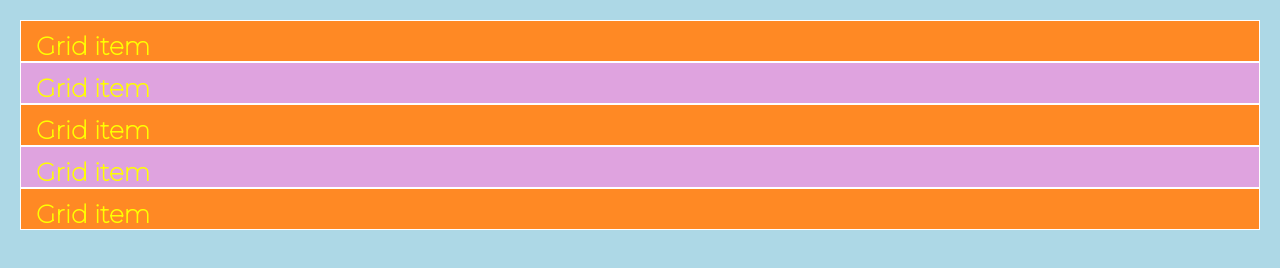
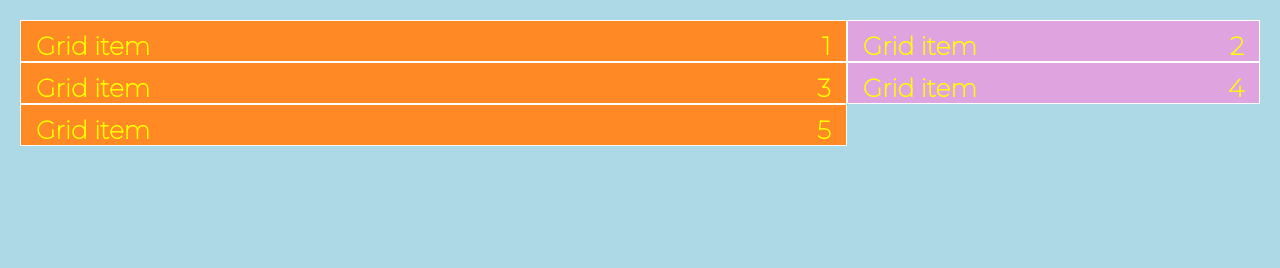
Before and after one commit to regiem14/CSS-Grid-Exercise, a plain HTML site: page index.html in a window 1280 px wide. Drawn offline with Linux system fonts and the light colour scheme.

Commit message:
added class grid-item css

```diff
--- a/style.css
+++ b/style.css
@@ -18,11 +18,15 @@ html,body{
     position: relative;
     padding: 20px;
     width: 100%;
+    /* grid-template-columns: 300px 200px; */
+    grid-template-columns: 2fr 1fr;
+
 }
 
 .grid-item{
+    padding-top: 50px;
+    font-size: 25px;
     border: 1px solid white;
-    padding: 50px;
     position: relative;
     padding: 20px;
     background-color: rgb(223, 163, 223);
@@ -42,3 +46,59 @@ html,body{
     top: 10px;
     left: 15px;
 }
+
+.grid-item::after{
+    position: absolute;
+    font-size: 25px;
+    top: 10px;
+    right: 15px;
+    font-weight: bold;
+}
+
+/* .grid-item-1::after, .grid-item-2::after{
+    content: '1';
+} */
+
+.grid-item-1::after{
+    content: '1';
+}
+
+.grid-item-2::after{
+    content: '2';
+}
+
+.grid-item-3::after{
+    content: '3';
+}
+
+.grid-item-4::after{
+    content: '4';
+}
+
+.grid-item-5::after{
+    content: '5';
+}
+
+.grid-item-6::after{
+    content: '6';
+}
+
+.grid-item-7::after{
+    content: '7';
+}
+
+.grid-item-8::after{
+    content: '8';
+}
+
+.grid-item-9::after{
+    content: '9';
+}
+
+.grid-item10::after{
+    content: '10';
+}
+
+.grid-item11::after{
+    content: '11';
+}
```
